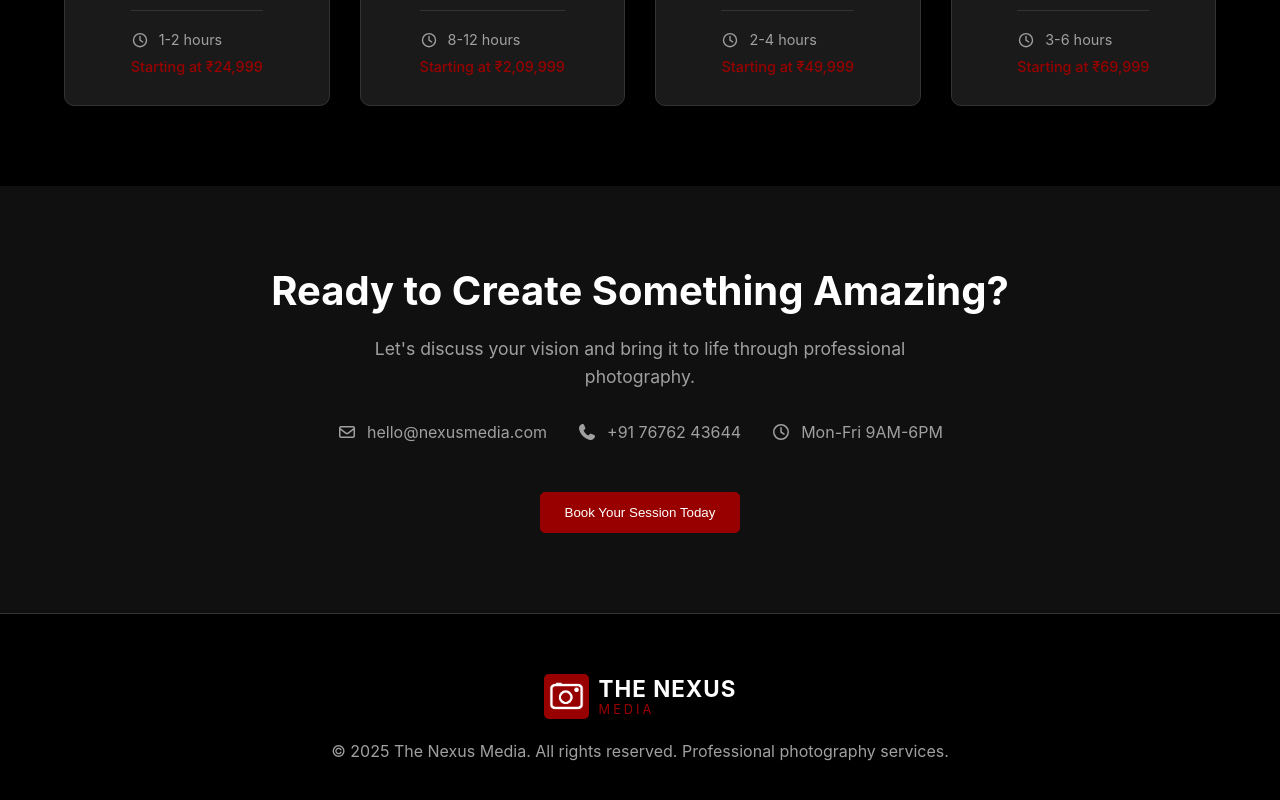
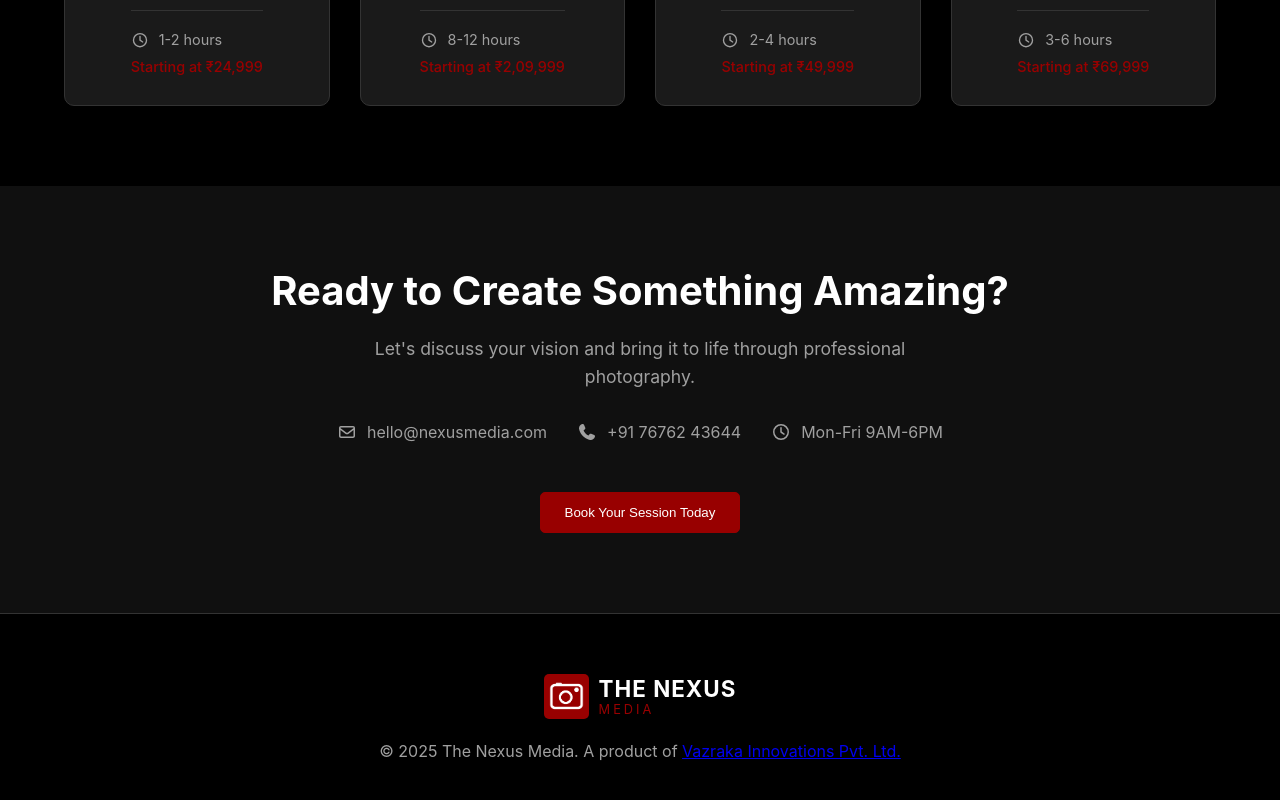
Before and after one commit to VamshiKumar-25/the-nexus-media, a React (Create React App) app in the folder client/: page / in a window 1280 px wide. Shown: the part 2865-3665 px from the top of the page. Built offline with nearby package versions, Linux system fonts and the light colour scheme.

Commit message:
Update Footer.js

```diff
--- a/client/src/components/Footer.js
+++ b/client/src/components/Footer.js
@@ -14,7 +14,7 @@ const Footer = () => {
         </div>
       </div>
       {/* 3. Update the year in the copyright text */}
-      <p>&copy; 2025 The Nexus Media. All rights reserved. Professional photography services.</p>
+      <p>&copy; 2025 The Nexus Media. A product of <a className='company' href='https://vazrakainnovations.netlify.app/'>Vazraka Innovations Pvt. Ltd.</a></p>
     </footer>
   );
 };
```
